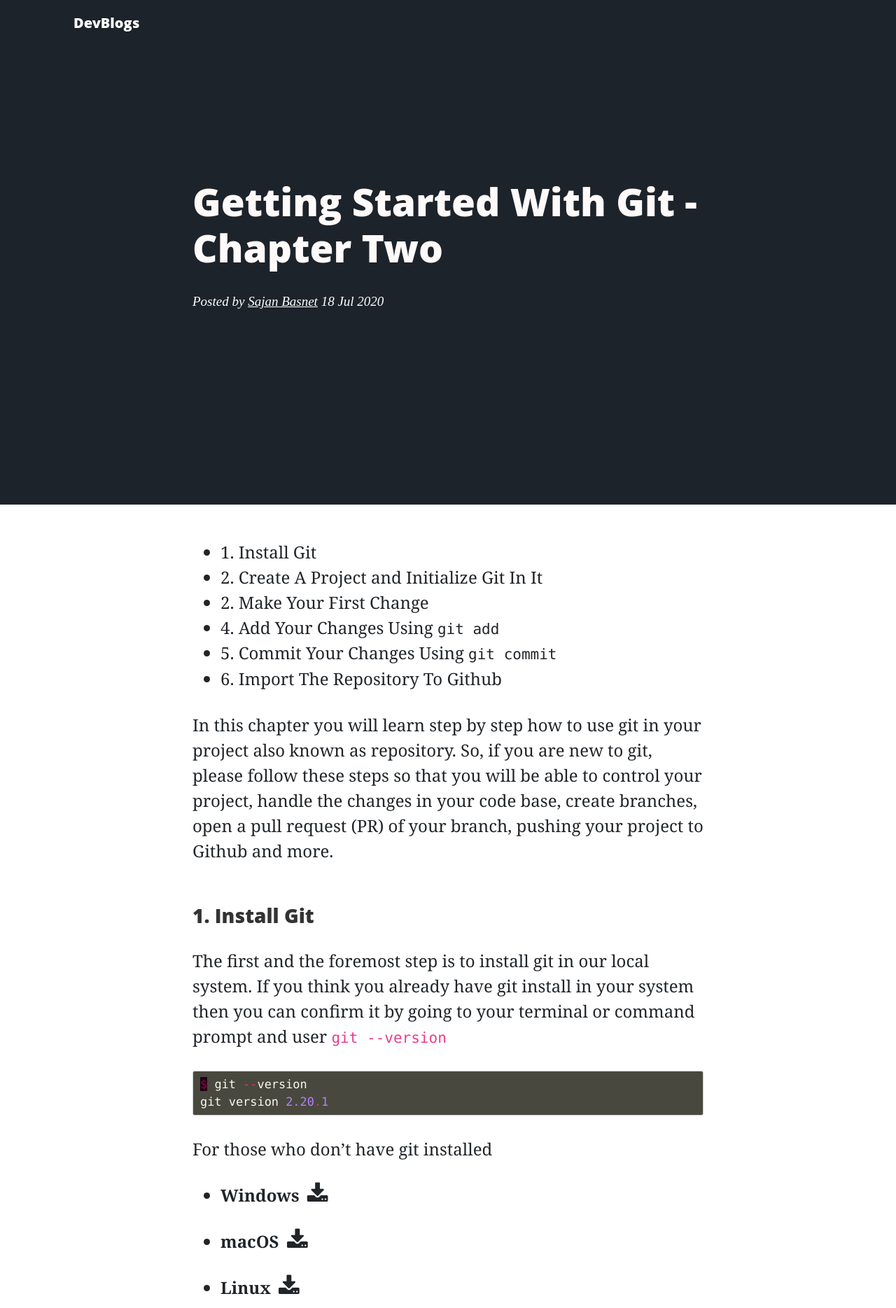
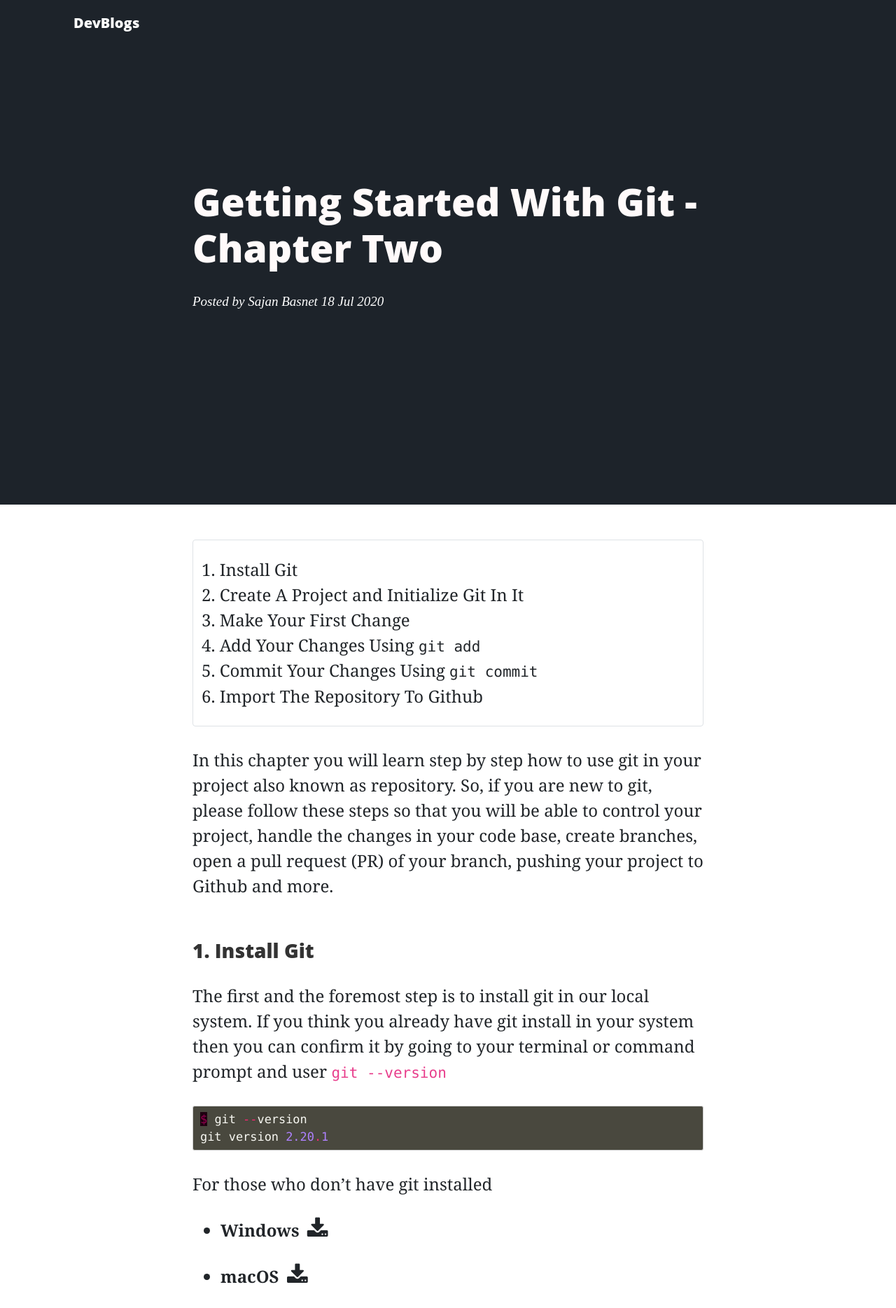
Before and after one commit to developerBlogs/developerBlogs.github.io, a Jekyll site: the page built from _posts/2020-07-18-git-for-beginners-02.markdown, in a window 1280 px wide. Shown: the top 1869 px of the page at 70% size. Built offline with Jekyll 4.4.1, drawn with Linux system fonts in a browser that asks for light colours; comment, search, counter and statistics services are not loaded; some of the changed text lies outside the part shown.

Commit message:
made toc look good

```diff
--- a/_layouts/post.html
+++ b/_layouts/post.html
@@ -5,6 +5,9 @@
   p {
     line-height: 1.5;
     margin: 30px 0;
+  }
+  p a{
+    text-decoration: none;
   }
 
   .post-font {
@@ -21,15 +24,18 @@
     padding: 20px;
   }
 
-  .section-nav {
-    margin: 5px 0;
-    padding: 10px 0px;
+  blockquote{
+    color: rgba(117, 117, 117, 1);
+    font-style: normal;
+  }
+
+  .toc > ul {
+    padding-left: 4px;
     color: white;
     text-decoration: underline;
   }
-  blockquote{
-    color: rgba(117, 117, 117, 1);
-    font-style: normal;
+  .toc{
+    border-radius: 4px;
   }
 
   @media only screen and (max-width: 768px) {
@@ -96,7 +102,11 @@
   <div class="container">
     <div class="row">
       <div class="col-lg-8 col-md-10 mx-auto">
-        {% include toc.html html=content %}
+        {% if page.toc == true %}
+          <div class="toc border p-2 pt-4">
+            {% include toc.html html=content %}
+          </div>
+        {% endif %}
         {{ content }}
       </div>
     </div>
--- a/_posts/2020-07-17-git-for-beginners-01.markdown
+++ b/_posts/2020-07-17-git-for-beginners-01.markdown
@@ -4,6 +4,7 @@
 date: '2020-07-17'
 categories: git chapter 01
 summary: In this chapter we will learn what is a version control system, what the heck is Git and why we should use it in our projects.
+toc: false
 ---
 
 # What is Git and Why Use it?
--- a/_posts/2020-07-18-git-for-beginners-02.markdown
+++ b/_posts/2020-07-18-git-for-beginners-02.markdown
@@ -55,7 +55,7 @@ Initialized empty Git repository in /home/sajan/Desktop/LearningGit/.git/
 
 Great job !!! You just made your first local git repository.
 
-### 2. Make Your First Change
+### 3. Make Your First Change
 
 Open your text editor and create a file **index.html** inside your project folder
 Write some code in **index.html**
```
